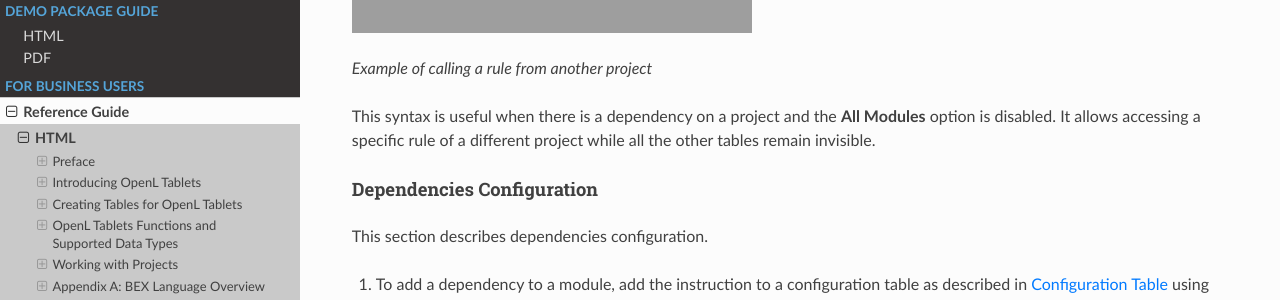
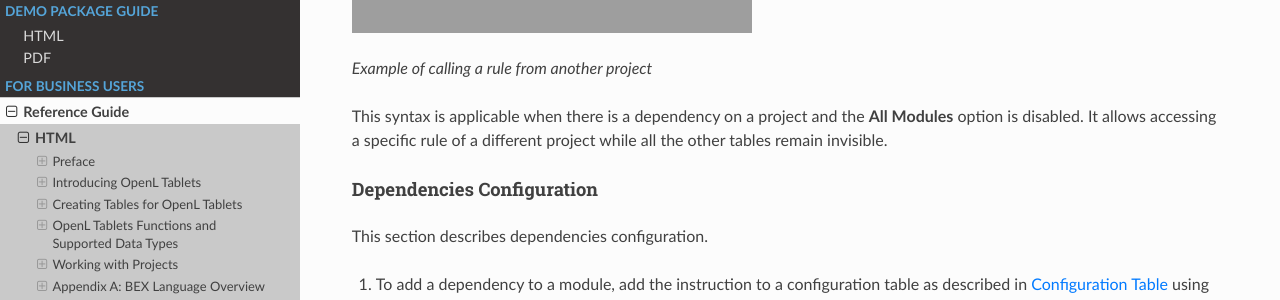
Before and after one commit to agradus/OpenLdocs, an MkDocs documentation site: the page built from docs/documentation/guides/reference_guide.md, in a window 1280 px wide and 900 px high, scrolled down 175834 px. Shown: the part 151-451 px from the top of the window. Built offline with MkDocs 1.6.1, drawn with Linux system fonts in a browser that asks for light colours; nearby versions of some CDN libraries; some of the changed text lies outside the part shown.

```diff
--- a/docs/documentation/guides/reference_guide.md
+++ b/docs/documentation/guides/reference_guide.md
@@ -3871,7 +3871,7 @@
 
 *Example of calling a rule from another project*
 
-This syntax is useful when there is a dependency on a project and the **All Modules** option is disabled. It allows accessing a specific rule of a different project while all the other tables remain invisible.
+This syntax is applicable when there is a dependency on a project and the **All Modules** option is disabled. It allows accessing a specific rule of a different project while all the other tables remain invisible.
 
 #### Dependencies Configuration
 
```
Also changed, not shown: other parts of docs/documentation/guides/reference_guide.md (+3 -3 lines).
